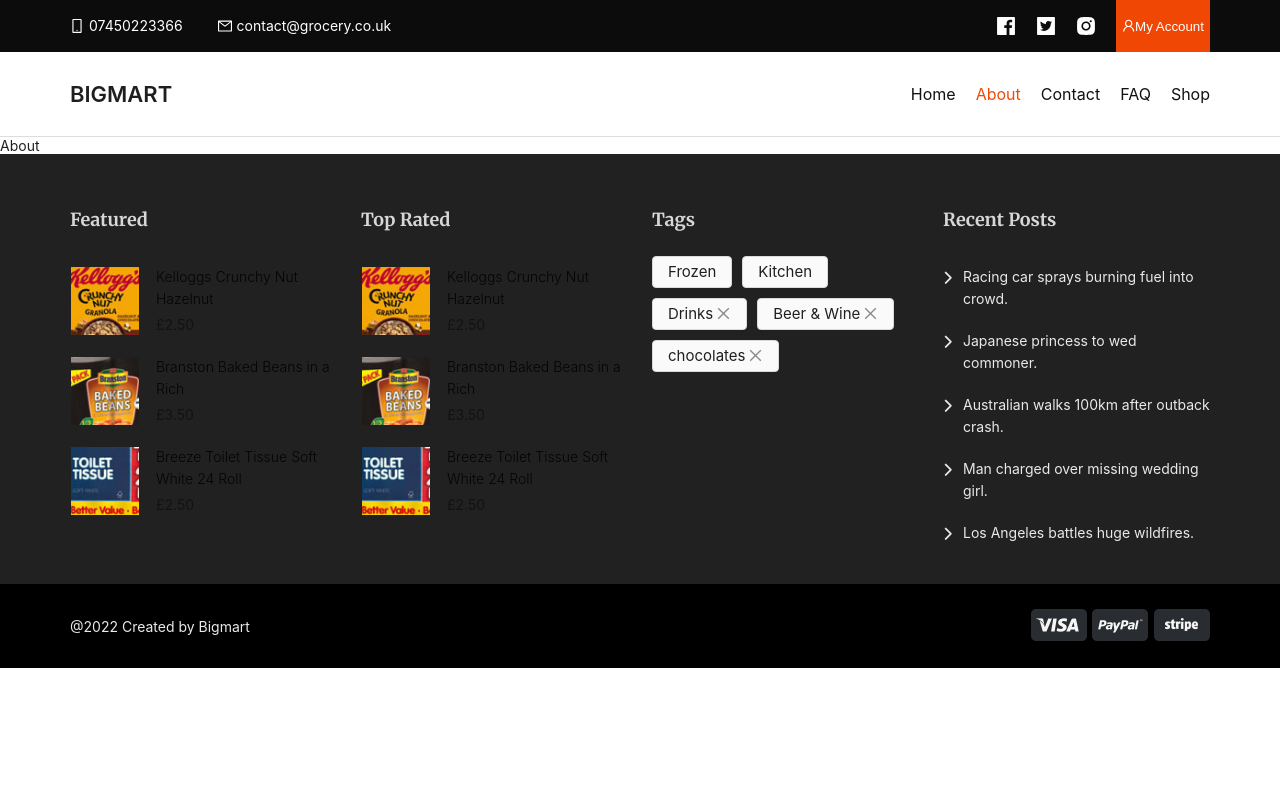
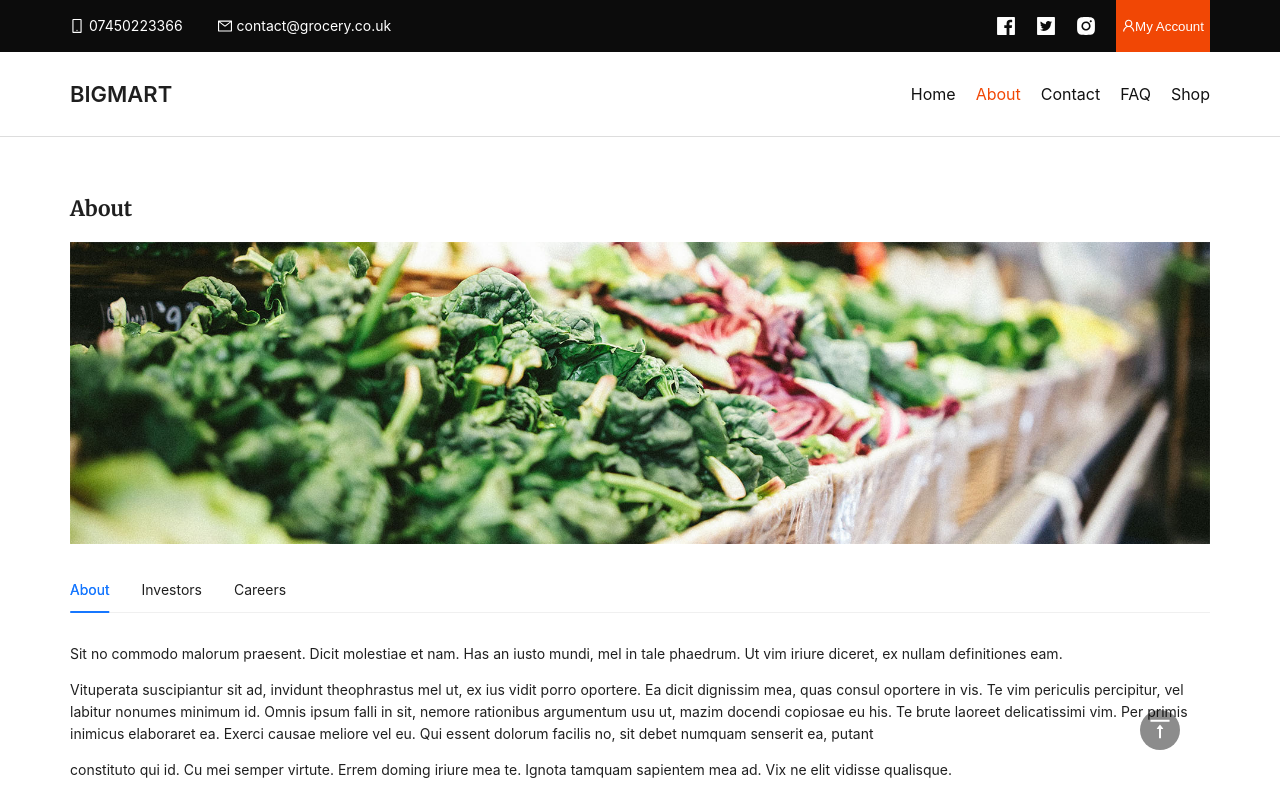
Before and after one commit to sanishkarkee/ANTD-Grocery-2025, a React (Vite) app: page /about in a window 1280 px wide. Shown: the top 800 px of the page. Built offline with nearby package versions, Linux system fonts and the light colour scheme.

Commit message:
About page content completed

```diff
--- a/src/pages/About.jsx
+++ b/src/pages/About.jsx
@@ -1,9 +1,131 @@
-import React from 'react'
+import React from 'react';
+import aboutBanner from '../assets/images/aboutBanner.jpg';
+import { Tabs } from 'antd';
+
+const onChange = (key) => {
+  console.log(key);
+};
+
+const AboutContent = () => {
+  return (
+    <div>
+      <p>
+        Sit no commodo malorum praesent. Dicit molestiae et nam. Has an iusto
+        mundi, mel in tale phaedrum. Ut vim iriure diceret, ex nullam
+        definitiones eam.
+      </p>
+      <p>
+        Vituperata suscipiantur sit ad, invidunt theophrastus mel ut, ex ius
+        vidit porro oportere. Ea dicit dignissim mea, quas consul oportere in
+        vis. Te vim periculis percipitur, vel labitur nonumes minimum id. Omnis
+        ipsum falli in sit, nemore rationibus argumentum usu ut, mazim docendi
+        copiosae eu his. Te brute laoreet delicatissimi vim. Per primis inimicus
+        elaboraret ea. Exerci causae meliore vel eu. Qui essent dolorum facilis
+        no, sit debet numquam senserit ea, putant
+      </p>
+
+      <p>
+        constituto qui id. Cu mei semper virtute. Errem doming iriure mea te.
+        Ignota tamquam sapientem mea ad. Vix ne elit vidisse qualisque.
+      </p>
+    </div>
+  );
+};
+
+const InvestorsContent = () => {
+  return (
+    <div>
+      <p>
+        Vel mundi tritani suscipiantur no, pro eu molestie atomorum tractatos,
+        eos vitae interesset dissentiet ad. At est paulo ullamcorper. Vix nulla
+        assueverit ea, his ut eirmod deleniti oportere. Duo legendos eleifend
+        cu, ei usu reformidans definitionem.
+      </p>
+      <p>
+        Mel cu erant simul recusabo. Posse omittam vituperata no qui, virtute
+        necessitatibus id per, ex stet vulputate est. Cum in mazim iusto
+        numquam, perfecto salutatus interesset eum eu. Eum ad nostro mnesarchum,
+        lorem volumus oportere in mei. Quidam expetendis eos ex, quo iudico
+        latine no. Aliquip omnesque forensibus ex vis. Odio propriae maluisset
+        id sit, mel simul hendrerit id, ne sea volutpat repudiare interpretaris.
+        Illum salutandi cu mei, ei mundi commodo has, et mundi populo per.
+      </p>
+      <p>
+        Vim id labitur maluisset, eum elaboraret efficiantur te. Assum recusabo
+        lobortis ex vix, sit meis vulputate cu, semper vidisse ad has. Scripta
+        nostrum an nam, vel ea aperiam deleniti, vocent eligendi mea te. At vide
+        aliquid pri, vis te graeco electram. Vim at electram dissentiet, possim
+        antiopam ut mei.
+      </p>
+    </div>
+  );
+};
+
+const CareersContent = () => {
+  return (
+    <div>
+      <p>
+        Vim eu fabellas ocurreret mnesarchum. Est fugit labore cu, est
+        honestatis signiferumque an. Facilisis complectitur ei sit, eu alterum
+        lucilius nam. Sea ne tacimates platonem qualisque. At duo commodo
+        urbanitas, verterem delicata omittantur per an. Eum stet mucius legimus
+      </p>
+      <p>
+        cu, vis ei iisque vocibus. Ea per quot electram, eam vocent efficiendi
+        eu.
+      </p>
+
+      <p>
+        Mel eripuit nominati antiopam ex, clita insolens mandamus eu usu.
+        Prodesset delicatissimi eu sit. Eu menandri elaboraret per, per et rebum
+        nulla, ei pri singulis delicatissimi. Cu vel ridens fabellas senserit,
+        cu
+      </p>
+      <p>
+        quod vocibus iracundia qui. Usu nominavi democritum in, qui ea fabellas
+        pertinacia suscipiantur, ut mei eros minim prodesset. Eos ad verear
+        numquam volumus, dico quodsi corrumpit duo an. Pro illud nobis
+        consectetuer ex, eos ea reque debitis scripserit. Aliquip percipitur mel
+      </p>
+      <p>eu, ei ius nibh detracto, nihil legendos gloriatur ei sed.</p>
+    </div>
+  );
+};
+
+const items = [
+  {
+    key: '1',
+    label: 'About',
+    children: <AboutContent />,
+  },
+  {
+    key: '2',
+    label: 'Investors',
+    children: <InvestorsContent />,
+  },
+  {
+    key: '3',
+    label: 'Careers',
+    children: <CareersContent />,
+  },
+];
 
 const About = () => {
   return (
-    <div>About</div>
-  )
-}
+    <>
+      <div className='block aboutPage'>
+        <div className='container'>
+          <h2>About</h2>
 
-export default About
+          <div className='bannerImage'>
+            <img src={aboutBanner} alt='about-banner' />
+          </div>
+
+          <Tabs defaultActiveKey='1' items={items} onChange={onChange} />
+        </div>
+      </div>
+    </>
+  );
+};
+
+export default About;
```
